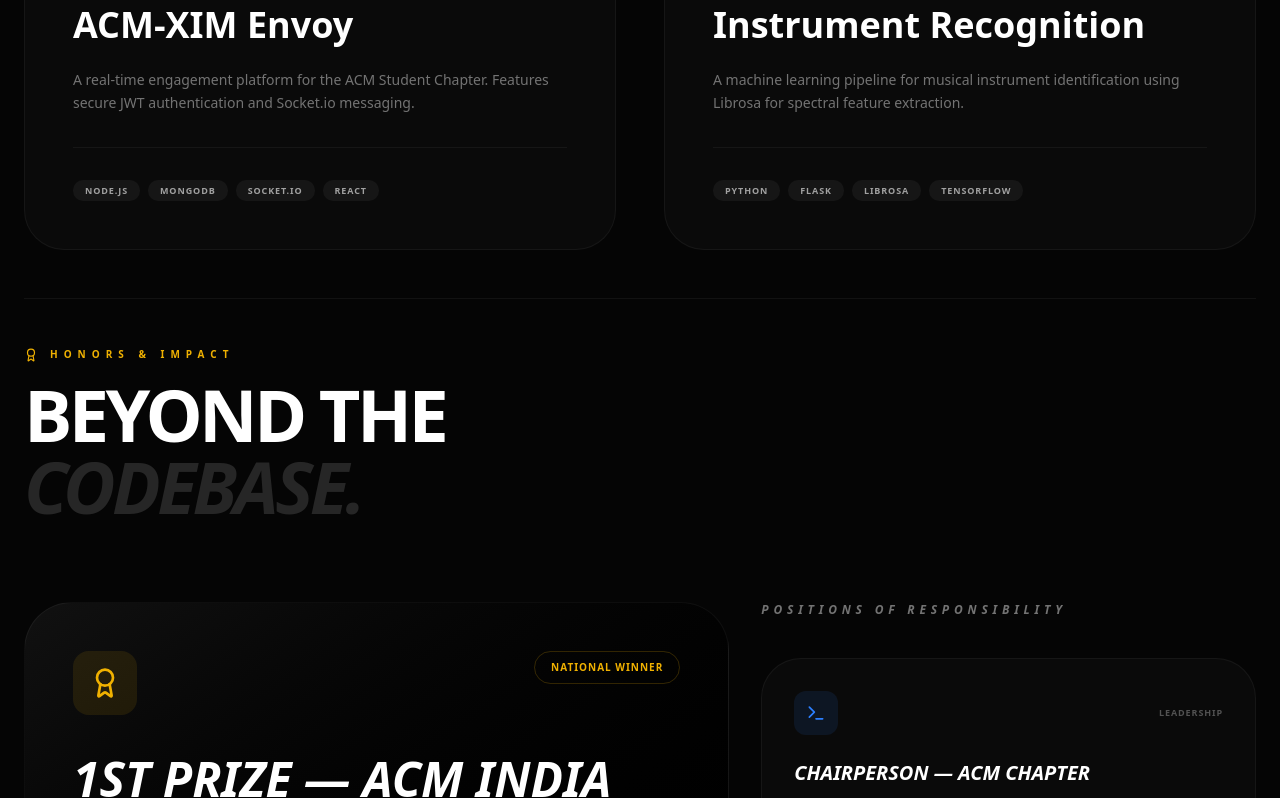
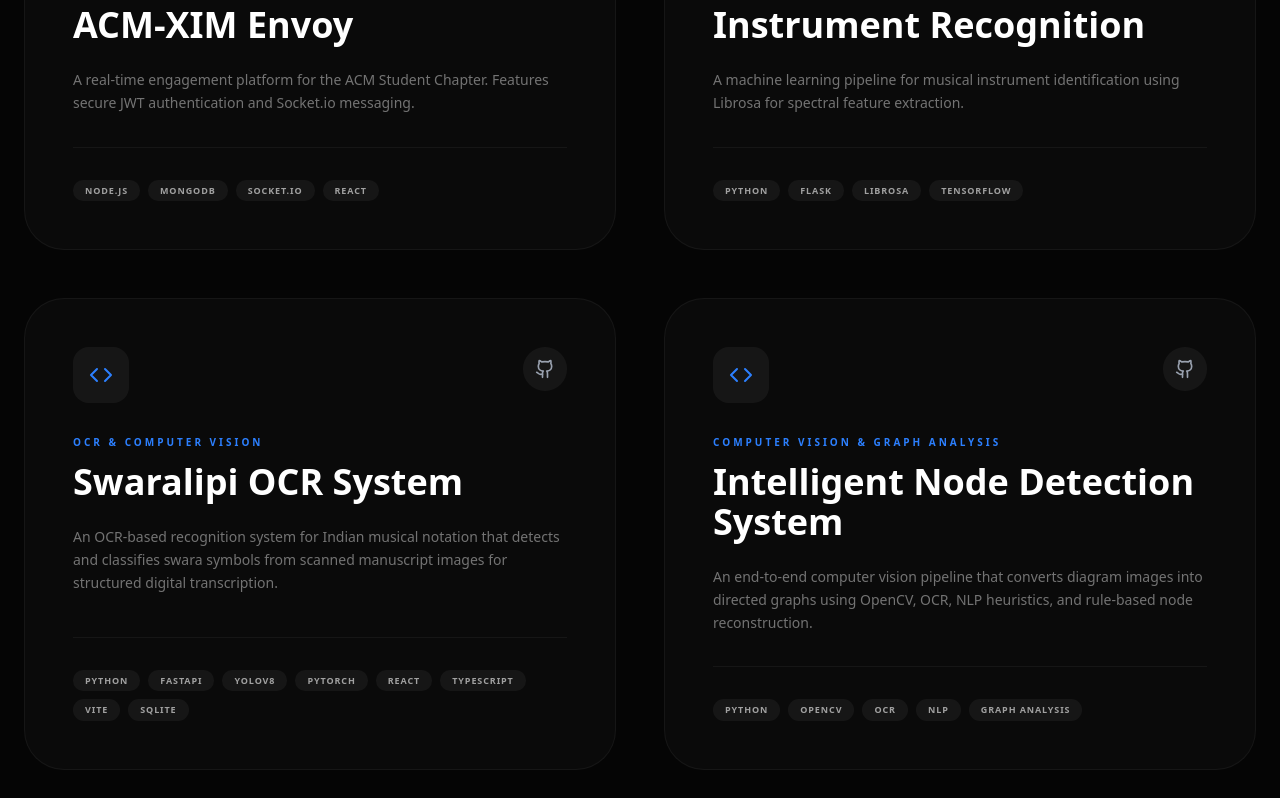
Before and after one commit to Kaifkhurshid7/my-resume, a React (Vite) app in the folder my-resume/: page / in a window 1280 px wide. Shown: the part 2453-3251 px from the top of the page. Built offline with nearby package versions, Linux system fonts and the light colour scheme.

Commit message:
updated project

```diff
--- a/my-resume/src/App.jsx
+++ b/my-resume/src/App.jsx
@@ -293,6 +293,22 @@ const App = () => {
         tech: ["Python", "Flask", "Librosa", "TensorFlow"],
         github: "https://github.com/Kaifkhurshid7/Instrument-Recognition",
         live: null,
+      },
+      {
+        title: "Swaralipi OCR System",
+        type: "OCR & Computer Vision",
+        desc: "An OCR-based recognition system for Indian musical notation that detects and classifies swara symbols from scanned manuscript images for structured digital transcription.",
+        tech: ["Python", "FastAPI", "YOLOv8", "PyTorch", "React", "TypeScript", "Vite", "SQLite"],
+        github: "https://github.com/Kaifkhurshid7/swara-detection",
+        live: null,
+      },
+      {
+        title: "Intelligent Node Detection System",
+        type: "Computer Vision & Graph Analysis",
+        desc: "An end-to-end computer vision pipeline that converts diagram images into directed graphs using OpenCV, OCR, NLP heuristics, and rule-based node reconstruction.",
+        tech: ["Python", "OpenCV", "OCR", "NLP", "Graph Analysis"],
+        github: "https://github.com/Kaifkhurshid7/intelligent-node-detection",
+        live: null,
       }
     ].map((project, i) => (
       <div key={i} className="group relative bg-[#0a0a0a] border border-white/5 rounded-[2.5rem] overflow-hidden hover:border-blue-500/30 transition-all duration-700 p-8 md:p-12 flex flex-col h-full">
```
